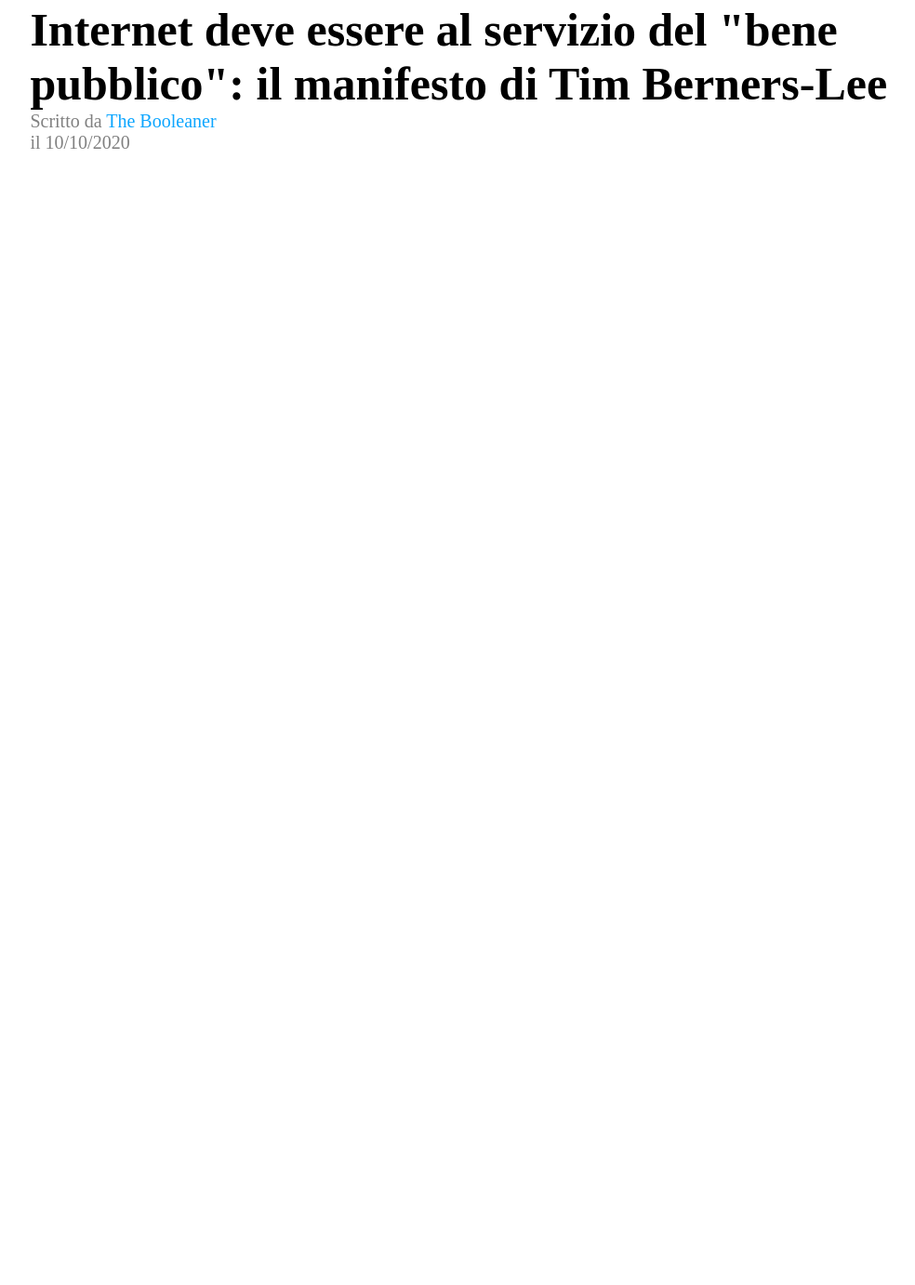
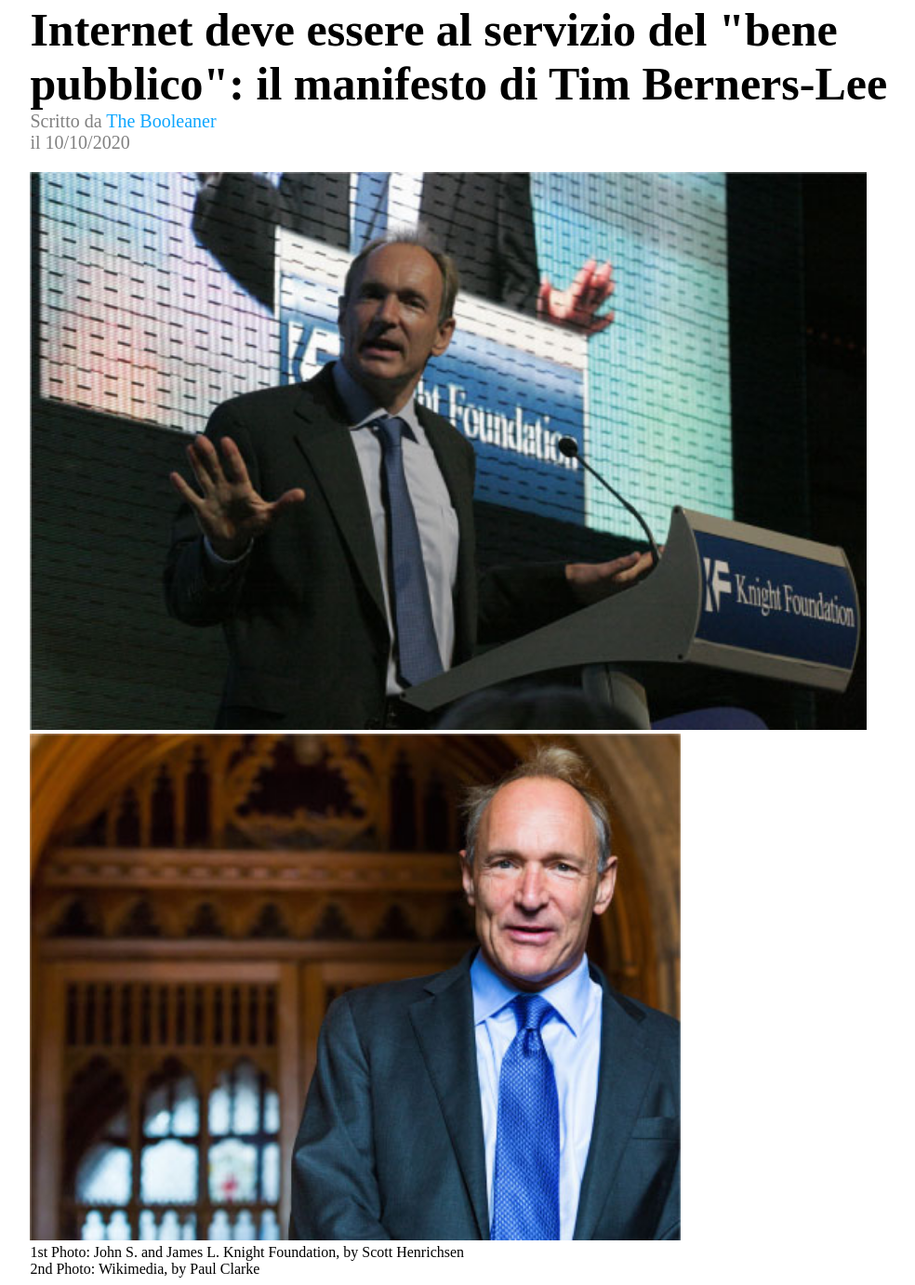
Before and after one commit to francescopiscaglia/html-css-booleaner, a plain HTML site: page index.html in a window 1280 px wide. Shown: the part 247-1629 px from the top of the page at 93% size, without its empty margins (102-1086 px from the left). Before the commit the page ends 800 px from the top, so only its background shows below. Drawn offline with Linux system fonts and the light colour scheme.

Commit message:
add gallery section

```diff
--- a/css/style.css
+++ b/css/style.css
@@ -1,3 +1,9 @@
+.container{
+    width: 80%;
+    margin: auto;
+}
+
+/* Header start */
 header{
     background-color: rgb(12, 142, 223);
     background-image: url(../img/pattern.png);
@@ -5,17 +11,14 @@
     height: 200px;
 }
 
-.container{
-    width: 80%;
-    margin: auto;
-}
-
 #logo-img{
     width: 300px;
     position: relative;
     top: 100px;
 }
+/* Header stop */
 
+/* Main title start */
 #main-title{
     font-size: 50px;
     margin-bottom: 0px;
@@ -31,3 +34,21 @@
     text-decoration: none;
     color: rgba(0, 162, 255, 0.951)
 }
+/* Main title stop */
+
+/* Gallery section start */
+#gallery-section{
+    margin-top: 20px;
+}
+
+#tim-speach{
+    width: 900px;
+}
+
+#tim-profile{
+    width: 700px;
+}
+
+#gallery-section p{
+    margin: 0px;
+}
--- a/index.html
+++ b/index.html
@@ -22,11 +22,22 @@
     <main>
 
         <!-- Start main title section -->
-        <section class="container">
+        <section id="title-section" class="container">
 
             <h1 id="main-title">Internet deve essere al servizio del "bene pubblico": il manifesto di Tim Berners-Lee</h1>
 
             <p id="main-subtitle">Scritto da <a href="/">The Booleaner</a><br>il 10/10/2020</p>
+        </section>
+
+        <!-- Start gallery section -->
+        <section id="gallery-section" class="container">
+
+            <img id="tim-speach" src="./img/tim-1.jpg" alt="tim-speach">
+            <img id="tim-profile" src="./img/tim-2.jpg" alt="tim-profile">
+
+            <p>1st Photo: John S. and James L. Knight Foundation, by Scott Henrichsen</p>
+            <p>2nd Photo: Wikimedia, by Paul Clarke</p>
+
         </section>
 
     </main>
```
